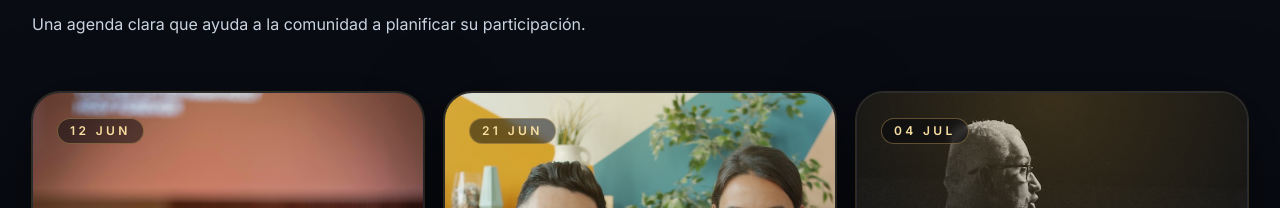
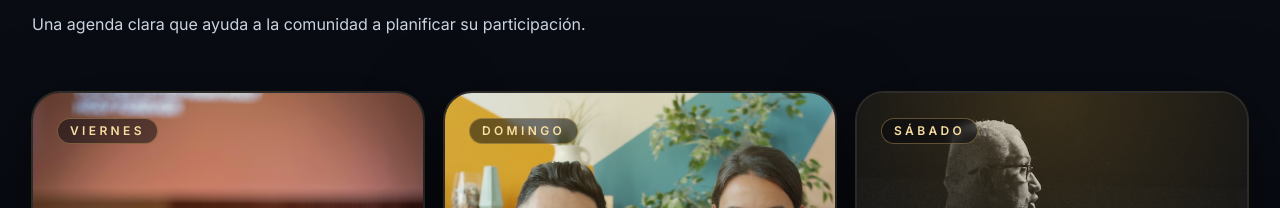
Before and after one commit to gabriel-m-dev/mec, a Next.js app: page / in a window 1280 px wide. Shown: the part 5046-5254 px from the top of the page. Built offline with nearby package versions, Linux system fonts and the light colour scheme; no server answers.

Commit message:
feat: show day of week on event cards instead of calendar date

```diff
--- a/app/page.tsx
+++ b/app/page.tsx
@@ -180,7 +180,7 @@ export default function HomePage() {
             {events.map((event) => (
               <EventCard
                 key={event.title}
-                date={event.date}
+                day={event.day}
                 title={event.title}
                 description={event.description}
                 image={event.image}
--- a/components/event-card.tsx
+++ b/components/event-card.tsx
@@ -1,14 +1,14 @@
 import Image from "next/image";
 
 type EventCardProps = {
-  date: string;
+  day: string;
   title: string;
   description: string;
   image: string;
   imageAlt: string;
 };
 
-export function EventCard({ date, title, description, image, imageAlt }: EventCardProps) {
+export function EventCard({ day, title, description, image, imageAlt }: EventCardProps) {
   return (
     <article className="group overflow-hidden rounded-[1.75rem] border border-white/10 bg-white/4 shadow-luxe transition hover:-translate-y-1 hover:border-gold-300/25">
       <div className="relative aspect-[4/5] w-full overflow-hidden">
@@ -24,7 +24,7 @@ export function EventCard({ date, title, description, image, imageAlt }: EventCa
 
         <div className="absolute inset-x-0 top-0 p-6">
           <p className="inline-flex rounded-full border border-gold-300/35 bg-ink-950/50 px-3 py-1 text-xs font-semibold uppercase tracking-[0.28em] text-gold-200 backdrop-blur-sm">
-            {date}
+            {day}
           </p>
         </div>
 
--- a/lib/content.ts
+++ b/lib/content.ts
@@ -114,21 +114,21 @@ export const worshipServices = [
 
 export const events = [
   {
-    date: "12 Jun",
+    day: "Viernes",
     title: "Noche de adoración",
     description: "Un tiempo de ministración profunda y oración congregacional.",
     image: "/images/events/noche-adoracion.jpg",
     imageAlt: "Persona con las manos levantadas durante un tiempo de adoración",
   },
   {
-    date: "21 Jun",
+    day: "Domingo",
     title: "Encuentro de familias",
     description: "Herramientas prácticas para fortalecer el hogar y la fe.",
     image: "/images/events/encuentro-familias.jpg",
     imageAlt: "Familia sonriendo junta en la sala de su casa",
   },
   {
-    date: "04 Jul",
+    day: "Sábado",
     title: "Conferencia de liderazgo",
     description: "Formación para servidores, líderes y nuevos equipos.",
     image: "/images/events/conferencia-liderazgo.jpg",
```
